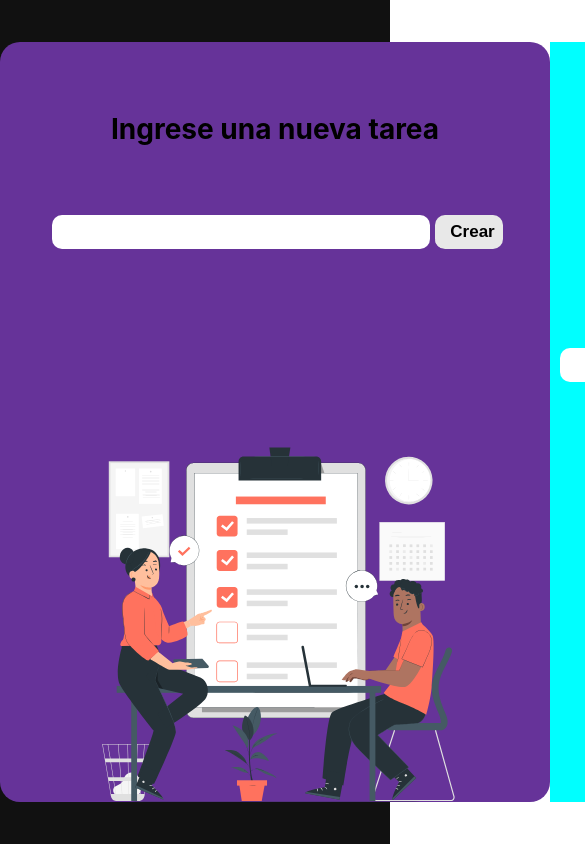
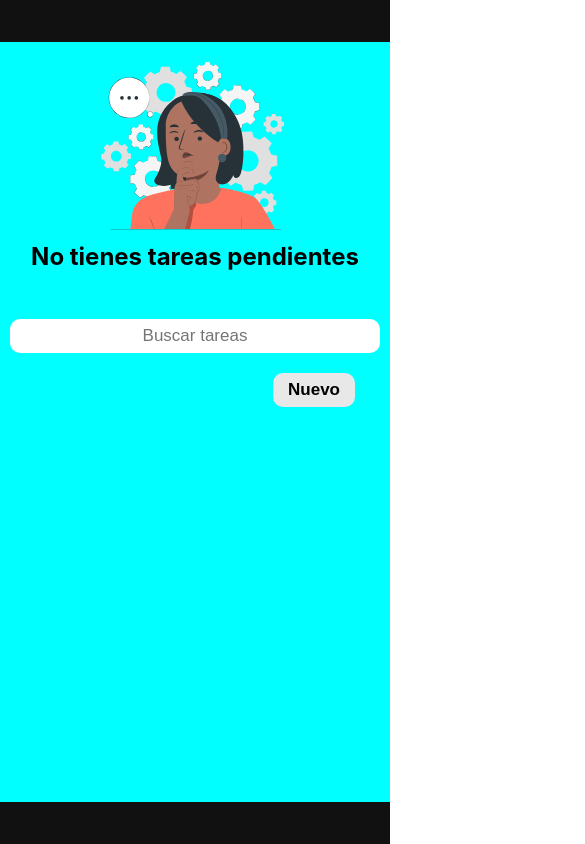
Before and after one commit to LuisEdgardoCoronel/react-TODOs-list, a React (Create React App) app: page / in a window 390 px wide. Shown: the top 844 px of the page, 585 px wide, since content can reach past the window. Built offline with nearby package versions, Linux system fonts and the light colour scheme.

Commit message:
agregue un media query

```diff
--- a/src/components/TodoCreateDesktop/styles.css
+++ b/src/components/TodoCreateDesktop/styles.css
@@ -1,6 +1,8 @@
 .container-desktop{
     margin: auto 0;
-    min-width: 550px;
+    min-width: 420px;
+    width: 100%;
+    max-width: 550px;
     background-color: rebeccapurple;
     height: 90vh;
     display: grid;
@@ -31,3 +33,9 @@ h2{
     align-items: flex-end;
     justify-content: center;
 }
+
+@media screen and (max-width:850px) {
+    .container-desktop{
+        display: none;
+    }
+}
```
